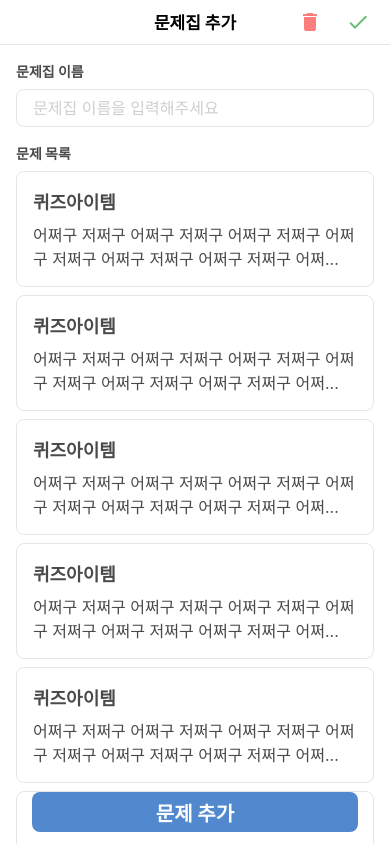
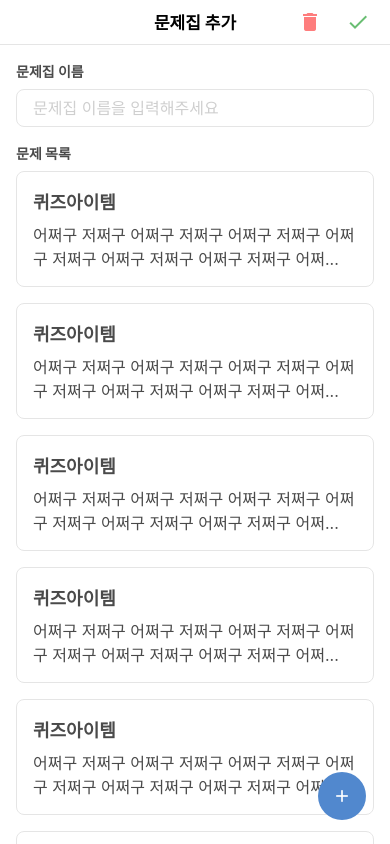
Before and after one commit to MARS-crew/flip_mobile_react-native, a React Native app: screen /WorkbookWrite in a window 390 px wide. Built offline with nearby package versions, Linux system fonts and the light colour scheme.

Commit message:
style/플로팅버튼 수정
컨텐츠를 가리는 UI로 인하여 둥글게 수정

```diff
--- a/components/WorkbookWriteEditor.tsx
+++ b/components/WorkbookWriteEditor.tsx
@@ -24,7 +24,7 @@ function WorkbookWriteEditor() {
           data={list}
           renderItem={() => <QuizItem />}
           ItemSeparatorComponent={() => <View style={styles.separator} />}
-          ListFooterComponent={() => <View style={{ height: 64 }} />}
+          ListFooterComponent={() => <View style={styles.separator} />}
         />
       </View>
       <FloatingButton
@@ -49,7 +49,7 @@ const styles = StyleSheet.create({
     color: colorPalette.gray6,
   },
   separator: {
-    height: 8,
+    height: 16,
   },
 });
 
--- a/components/common/FloatingButton.tsx
+++ b/components/common/FloatingButton.tsx
@@ -1,6 +1,7 @@
 import React from 'react';
 import { Pressable, StyleSheet, Text } from 'react-native';
 import colorPalette from '../../theme/colorPalette';
+import Icon from 'react-native-vector-icons/MaterialIcons';
 
 interface Props {
   title: string;
@@ -10,7 +11,7 @@ interface Props {
 function FloatingButton({ title, onPress }: Props) {
   return (
     <Pressable style={styles.floatingButton} onPress={onPress}>
-      <Text style={styles.buttonText}>{title}</Text>
+      <Icon name="add" size={20} color={colorPalette.gray0} />
     </Pressable>
   );
 }
@@ -18,14 +19,14 @@ function FloatingButton({ title, onPress }: Props) {
 const styles = StyleSheet.create({
   floatingButton: {
     position: 'absolute',
-    bottom: 12,
-    left: 32,
-    right: 32,
-    height: 40,
+    bottom: 24,
+    right: 24,
+    height: 48,
+    width: 48,
+    borderRadius: 24,
     justifyContent: 'center',
     alignItems: 'center',
     backgroundColor: colorPalette.primary,
-    borderRadius: 8,
   },
   buttonText: {
     fontSize: 20,
--- a/screens/MainTab.tsx
+++ b/screens/MainTab.tsx
@@ -30,16 +30,6 @@ function MainTab() {
         headerTitleAlign: 'center',
       }}>
       <Tab.Screen
-        name="MyWorkbook"
-        component={MyWorkbook}
-        options={{
-          title: '내 문제집',
-          tabBarIcon: ({ color, size }) => (
-            <Icon name="book" color={color} size={size} />
-          ),
-        }}
-      />
-      <Tab.Screen
         name="Home"
         component={HomeScreen}
         options={{
@@ -50,7 +40,16 @@ function MainTab() {
           ),
         }}
       />
-
+      <Tab.Screen
+        name="MyWorkbook"
+        component={MyWorkbook}
+        options={{
+          title: '내 문제집',
+          tabBarIcon: ({ color, size }) => (
+            <Icon name="book" color={color} size={size} />
+          ),
+        }}
+      />
       <Tab.Screen
         name="Settings"
         component={SettingsScreen}
--- a/screens/MyWorkbook.tsx
+++ b/screens/MyWorkbook.tsx
@@ -16,7 +16,7 @@ function MyWorkbook() {
         renderItem={() => <WorkbookItem />}
         ItemSeparatorComponent={() => <View style={styles.separator} />}
         ListHeaderComponent={() => <View style={styles.separator} />}
-        ListFooterComponent={() => <View style={{ height: 64 }} />}
+        ListFooterComponent={() => <View style={styles.separator} />}
         showsVerticalScrollIndicator={false}
       />
       <FloatingButton
```
Also changed, not shown: screens/QuizeWriteScreen.tsx (+2 -12 lines).
